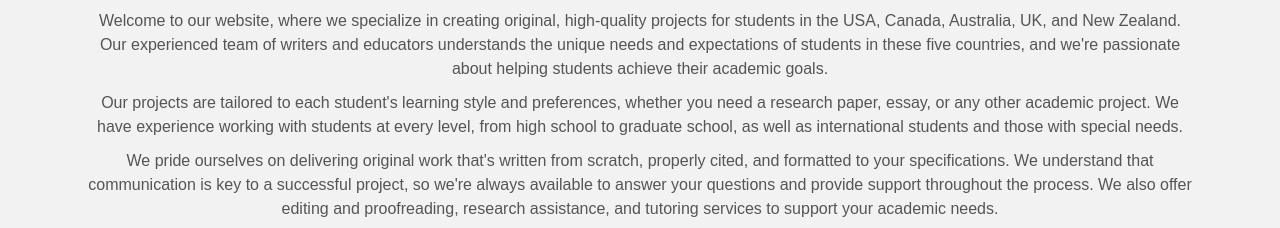
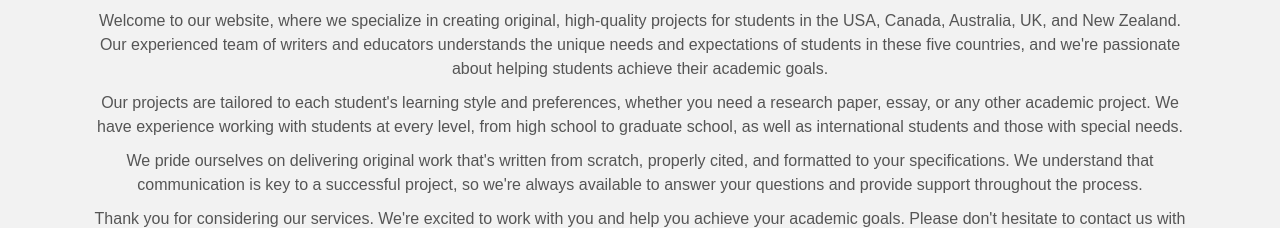
Before and after one commit to Assignmentshelp1/for-you, a plain HTML site: page index.html in a window 1280 px wide. Shown: the part 703-931 px from the top of the page. Drawn offline with nearby package versions, Linux system fonts and the light colour scheme.

Commit message:
Update index.html

```diff
--- a/index.html
+++ b/index.html
@@ -833,9 +833,7 @@
 
                 <p>We pride ourselves on delivering original work that's written from scratch, properly cited, and
                     formatted to your specifications. We understand that communication is key to a successful project,
-                    so we're always available to answer your questions and provide support throughout the process. We
-                    also offer editing and proofreading, research assistance, and tutoring services to support your
-                    academic needs.</p>
+                    so we're always available to answer your questions and provide support throughout the process.</p>
 
                 <p>Thank you for considering our services. We're excited to work with you and help you achieve your
                     academic goals. Please don't hesitate to contact us with any questions or to get started on your
```
